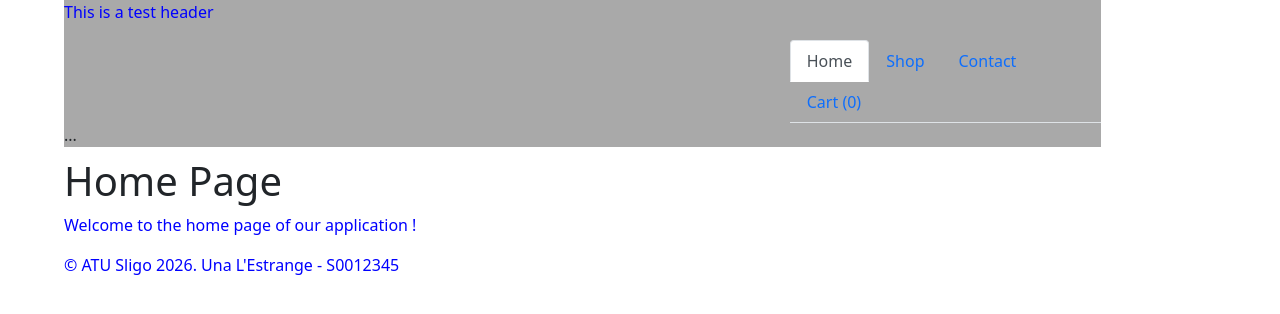
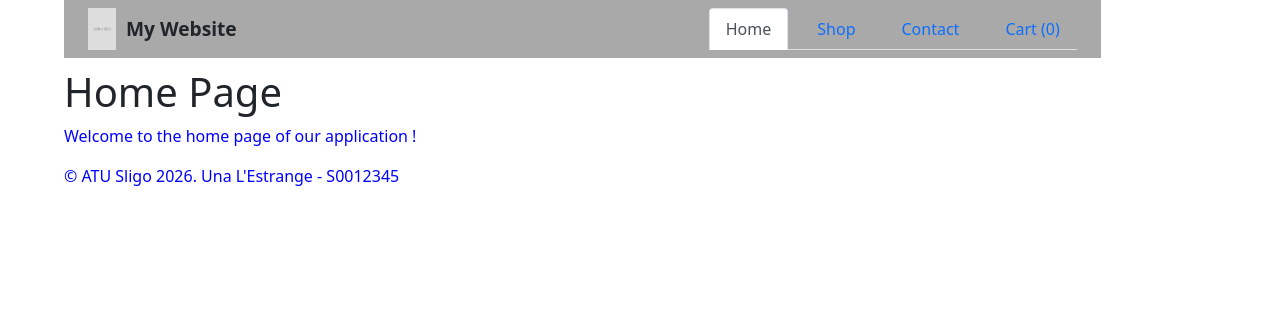
Before and after one commit to MatthewR206/project, a Node server app: page / in a window 1280 px wide. Shown: the top 314 px of the page. Run offline with Node 20, Linux system fonts and the light colour scheme; some libraries are stand-ins or nearby versions.

Commit message:
main nav header done

```diff
--- a/StarterAppForProject2026WebDevelopmentAndDesign/public/css/styles.css
+++ b/StarterAppForProject2026WebDevelopmentAndDesign/public/css/styles.css
@@ -19,9 +19,35 @@ header{
     margin-top: 0px;
     margin-bottom: 1%;
     width: 100%;
-    min-height: 50px;
+    min-height: 20px;
 
 }
-nav{
-    margin-left: 70%;
+
+.navbar {
+  display: flex;
+  align-items: center;
+  justify-content: space-between;
+  padding: 12px 24px;
 }
+
+.brand {
+  display: flex;
+  align-items: center;
+  gap: 10px;
+}
+
+.logo {
+  height: 42px;
+  width: auto;
+
+}
+
+.site-title {
+  font-size: 1.2rem;
+  font-weight: bold;
+}
+.nav{
+  display: flex;
+  align-items: center;
+  gap: 12px;
+}
--- a/StarterAppForProject2026WebDevelopmentAndDesign/views/partials/_head.hbs
+++ b/StarterAppForProject2026WebDevelopmentAndDesign/views/partials/_head.hbs
@@ -7,8 +7,11 @@
  <link rel="stylesheet" href="/css/styles.css">
  <link href="https://cdn.jsdelivr.net/npm/bootstrap@5.0.2/dist/css/bootstrap.min.css" rel="stylesheet" integrity="sha384-EVSTQN3/azprG1Anm3QDgpJLIm9Nao0Yz1ztcQTwFspd3yD65VohhpuuCOmLASjC" crossorigin="anonymous">
 
- <header>
-        <p>This is a test header</p>
+ <header class ="navbar">
+    <div class="brand">
+        <img src="/images/products/place-holder.png" alt="site logo" class="logo"/>
+        <span class="site-title">My Website</span>
+    </div>
         {{> _nav}}
 
  </header>
--- a/StarterAppForProject2026WebDevelopmentAndDesign/views/partials/_nav.hbs
+++ b/StarterAppForProject2026WebDevelopmentAndDesign/views/partials/_nav.hbs
@@ -1,5 +1,5 @@
 
-<nav>
+<nav class="nav">
   <div class="nav nav-tabs" id="nav-tab" role="tablist">
     <a class="nav-item nav-link {{#if isHome}}active{{/if}}" id="nav-home-tab" data-toggle="tab" href="http://localhost:3000" role="tab" aria-controls="nav-home" aria-selected="true">Home</a>
     <a class="nav-item nav-link {{#if isShop}}active{{/if}}" id="nav-shop-tab" data-toggle="tab" href="/shop" role="tab" aria-controls="nav-profile" aria-selected="false">Shop</a>
@@ -7,12 +7,6 @@
     <a class="nav-item nav-link {{#if isCart}}active{{/if}}" id="nav-cart-tab" data-toggle="tab" href="/cart" role="tab" aria-controls="nav-contact" aria-selected="false">Cart (<span data-cart-count>0</span>)</a>
   </div>
 </nav>
-<div class="tab-content" id="nav-tabContent">
-  <div class="tab-pane fade show active" id="nav-home" role="tabpanel" aria-labelledby="nav-home-tab">...</div>
-  <div class="tab-pane fade" id="nav-shop" role="tabpanel" aria-labelledby="nav-shop-tab">...</div>
-  <div class="tab-pane fade" id="nav-contact" role="tabpanel" aria-labelledby="nav-contact-tab">...</div>
-  <div class="tab-pane fade" id="nav-cart" role="tabpanel" aria-labelledby="nav-cart-tab">...</div>
-</div>
 
 
 <script>
```
